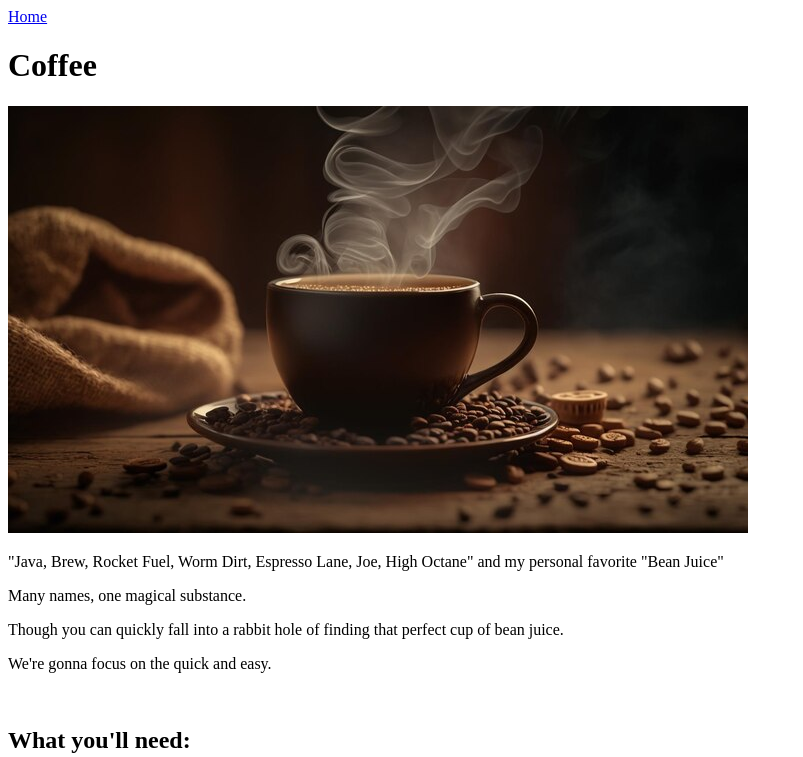
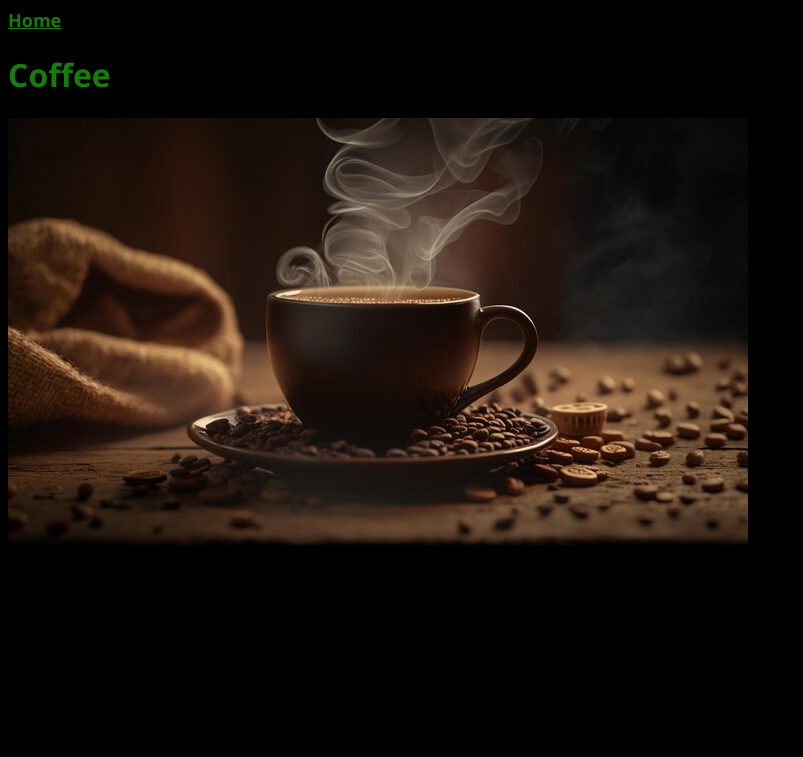
Before and after one commit to ShaneP767/odin-recipes, a plain HTML site: page recipes/coffee.html in a window 1280 px wide. Shown: the top 757 px of the page, without its empty margins (0-803 px from the left). Drawn offline with Linux system fonts and the light colour scheme.

Commit message:
Add css content, link from all existing .html, add class to all links to index

```diff
--- a/css/styles.css
+++ b/css/styles.css
@@ -0,0 +1,12 @@
+body{
+    background-color: black;
+    font-family: 'Segoe UI', Tahoma, Geneva, Verdana, sans-serif;
+}
+
+.home {
+    font-weight: bold;
+    color: #177c0e;
+   font-size: large;
+}
+h1 {color: #177c0e
+}
--- a/recipes/coffee.html
+++ b/recipes/coffee.html
@@ -3,9 +3,10 @@
     <head>
         <meta charset="utf-8">
         <title>Coffee</title>
+        <link rel="stylesheet" href="../css/styles.css">
     </head>
     <body>
-        <a href="../index.html">Home</a>
+        <a class="home" href="../index.html">Home</a>
         <h1>Coffee</h1>
         <img src="../images/coffee.jpg" alt="fresh coffee with steam on a wooden table">
         <p>"Java, Brew, Rocket Fuel, Worm Dirt, Espresso Lane, Joe, High Octane" and my personal favorite "Bean Juice"</p>
```
Also changed, not shown: index.html (+2 -0 lines), recipes/oatmeal.html (+2 -1 lines), recipes/pizza-dough.html (+2 -1 lines).
